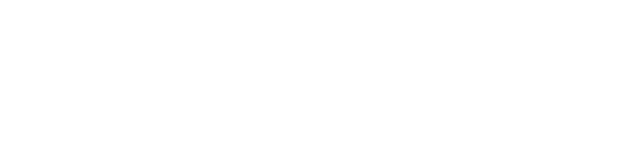
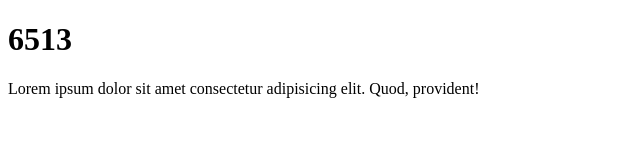
Before and after one commit to pirilkin/test, a plain HTML site: page index.html in a window 1280 px wide. Shown: the whole page, without its empty margins (0-640 px from the left). Drawn offline with Linux system fonts and the light colour scheme.

Commit message:
Update index.html

```diff
--- a/index.html
+++ b/index.html
@@ -7,6 +7,7 @@
     <link rel="stylesheet" href="style.css">
 </head>
 <body>
-
+    <h1>6513</h1>
+    <p>Lorem ipsum dolor sit amet consectetur adipisicing elit. Quod, provident!</p>
 </body>
 </html>
```
